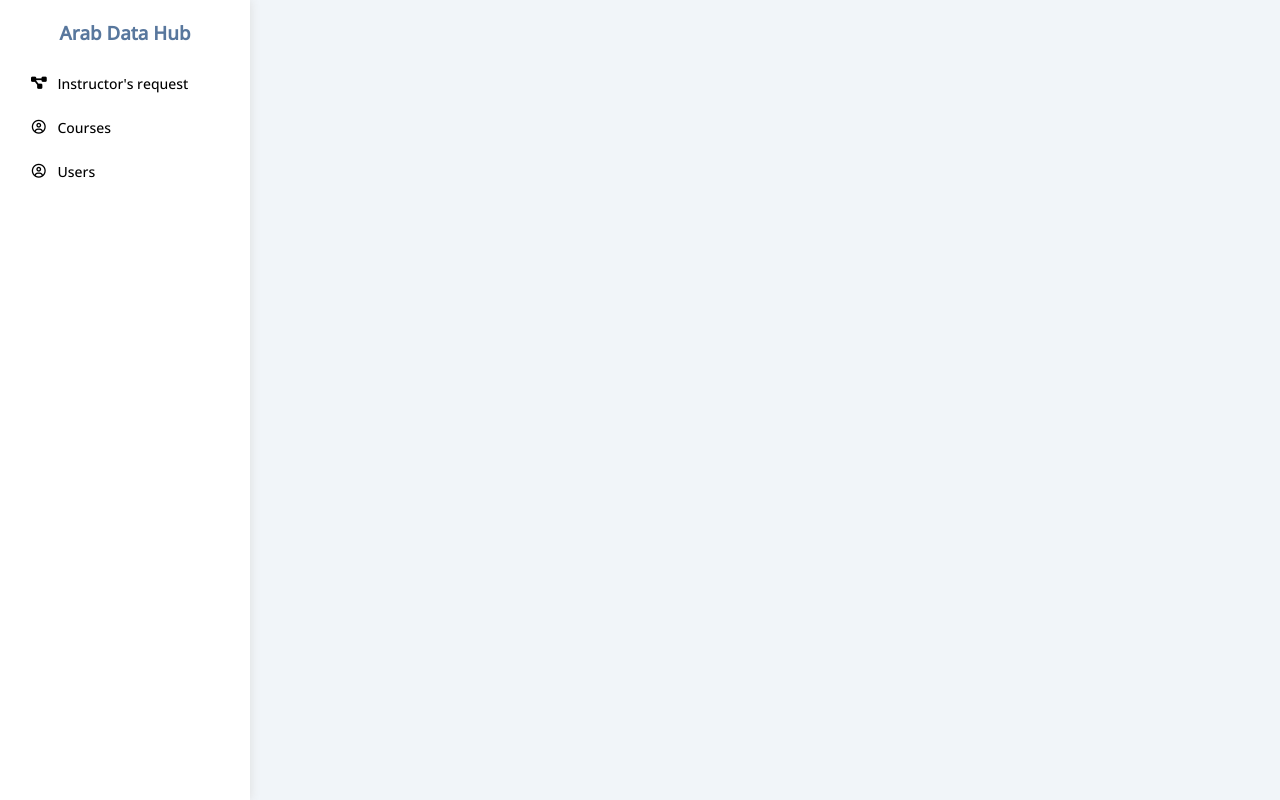
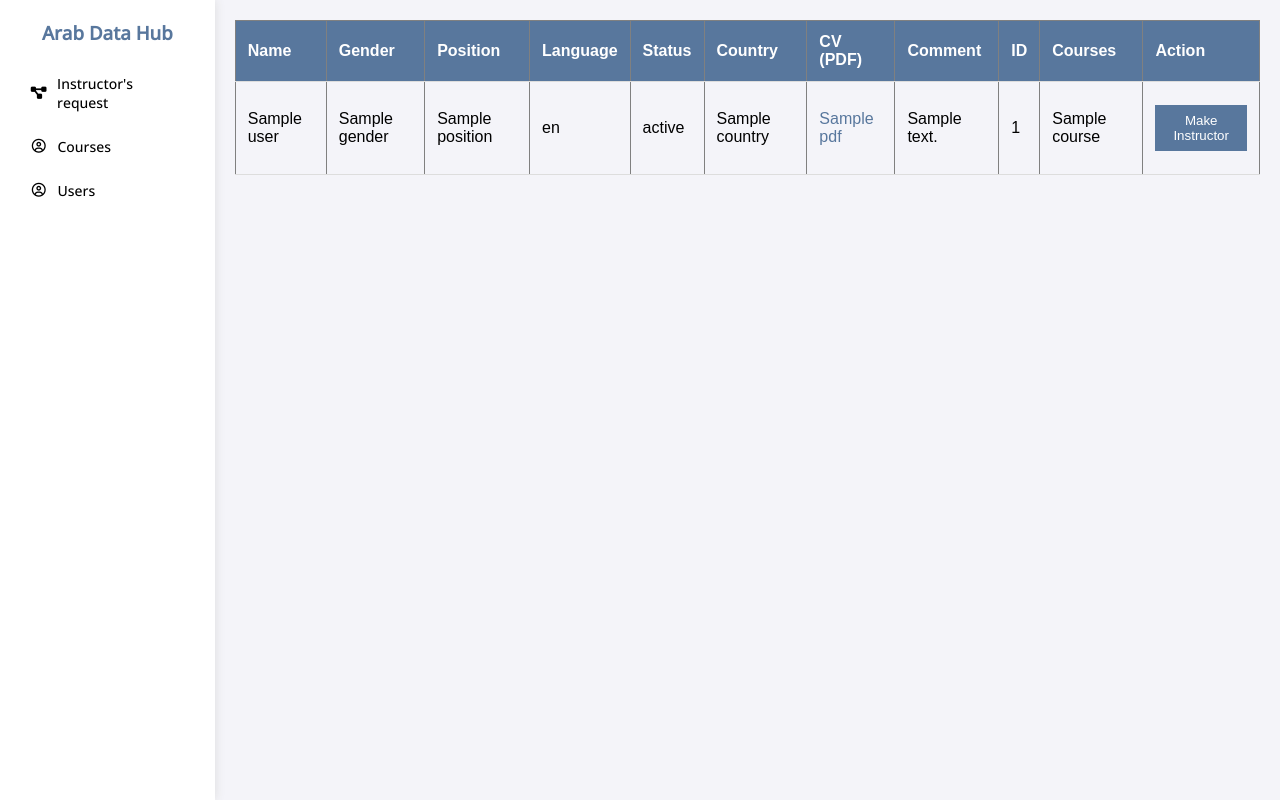
Before and after one commit to MohammadHishamm/Advanced-Software-Eng, a Spring app: template demo/src/main/resources/templates/Admin/index.html in a window 1280 px wide. Run offline with Thymeleaf, Linux system fonts and the light colour scheme; the template is opened without the code that fills it: most values are stand-ins (such as "Sample title", 1, 10 or a date in 2020); grey boxes marked "Sample" are stand-in pictures; data that the repository does not hold is empty.

Commit message:
Status update and user type showed

```diff
--- a/demo/src/main/java/com/example/demo/controller/adminController.java
+++ b/demo/src/main/java/com/example/demo/controller/adminController.java
@@ -67,8 +67,11 @@
         User user = userRepository.findByEmail(userId);
         if (user != null) {
             user.setType("instructor");
+
             userRepository.save(user);
         }
+        Instructor instructor = instructorRepository.findByUser(user);
+        instructor.setStatus("Confirmed");
         return mav;
     }
 
--- a/demo/src/main/resources/templates/Admin/index.html
+++ b/demo/src/main/resources/templates/Admin/index.html
@@ -26,7 +26,7 @@
         <div th:replace="fragments/side-nav::adminsidenav"></div>
 
 
-        <section id="teacher" style="display: none;" class="test">
+        <section id="teacher"  class="test">
 
             <table border="1">
                 <thead>
@@ -229,7 +229,7 @@
                             <p class="c-grey fs-13 mt-5 mb-0" th:text="${user.email}"></p>
                         </div>
                         <div class="info between-flex fs-13">
-                            <span class="c-grey">Joined </span>
+                            <span class="c-grey" th:text="${user.type}"> </span>
                             <div>
                                 <button style="margin-top: 10px" class="btn-shape bg-red c-white"
                                     th:onclick="'deleteUser(' + ${user.user_id} + ')'">Remove</button>
```
Also changed, not shown: demo/demo/src/main/resources/static/Images/spring.png (added).
